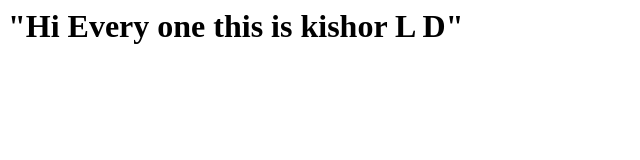
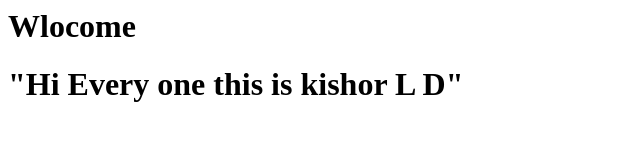
Before and after one commit to kishortest1/demo1, a plain HTML site: page index.html in a window 1280 px wide. Shown: the whole page, without its empty margins (0-640 px from the left). Drawn offline with Linux system fonts and the light colour scheme.

Commit message:
welcome messege added

```diff
--- a/index.html
+++ b/index.html
@@ -1,5 +1,6 @@
 <html>
 <body>
-		<h1>"Hi Every one this is kishor L D"</h1>
+	<h1 >Wlocome</h1>
+	<h1>"Hi Every one this is kishor L D"</h1>
 </body>
 </html>
```
